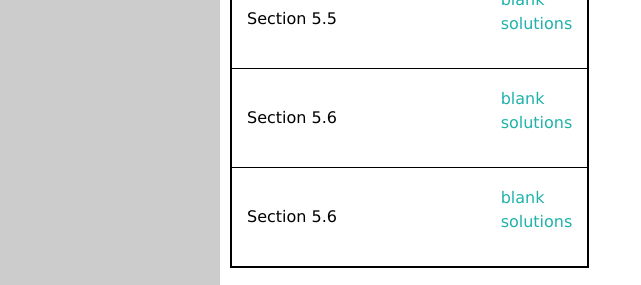
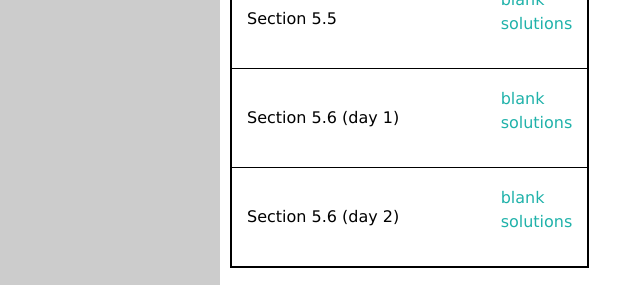
Before and after one commit to uaf-math/calc2, a Jekyll site: the page built from worksheetsF25.md, in a window 1280 px wide and 900 px high, scrolled down 2781 px. Shown: the part 612-897 px from the top of the window, without its empty margins (0-641 px from the left). Built offline with Jekyll 4.4.1, drawn with Linux system fonts in a browser that asks for light colours.

Commit message:
Update worksheetsF25.yml

```diff
--- a/_data/worksheetsF25.yml
+++ b/_data/worksheetsF25.yml
@@ -102,9 +102,9 @@ worksheets:
 - name: Section 5.5
   blank: M252-5-5-a.pdf
   solutions: M252-5-5-a-ss.pdf
-- name: Section 5.6
+- name: Section 5.6 (day 1)
   blank: M252-5-6-aa.pdf
   solutions: M252-5-6-a-s.pdf
-- name: Section 5.6
+- name: Section 5.6 (day 2)
   blank: M252-5-6-b.pdf
   solutions: M252-5-6-b-s.pdf
```
